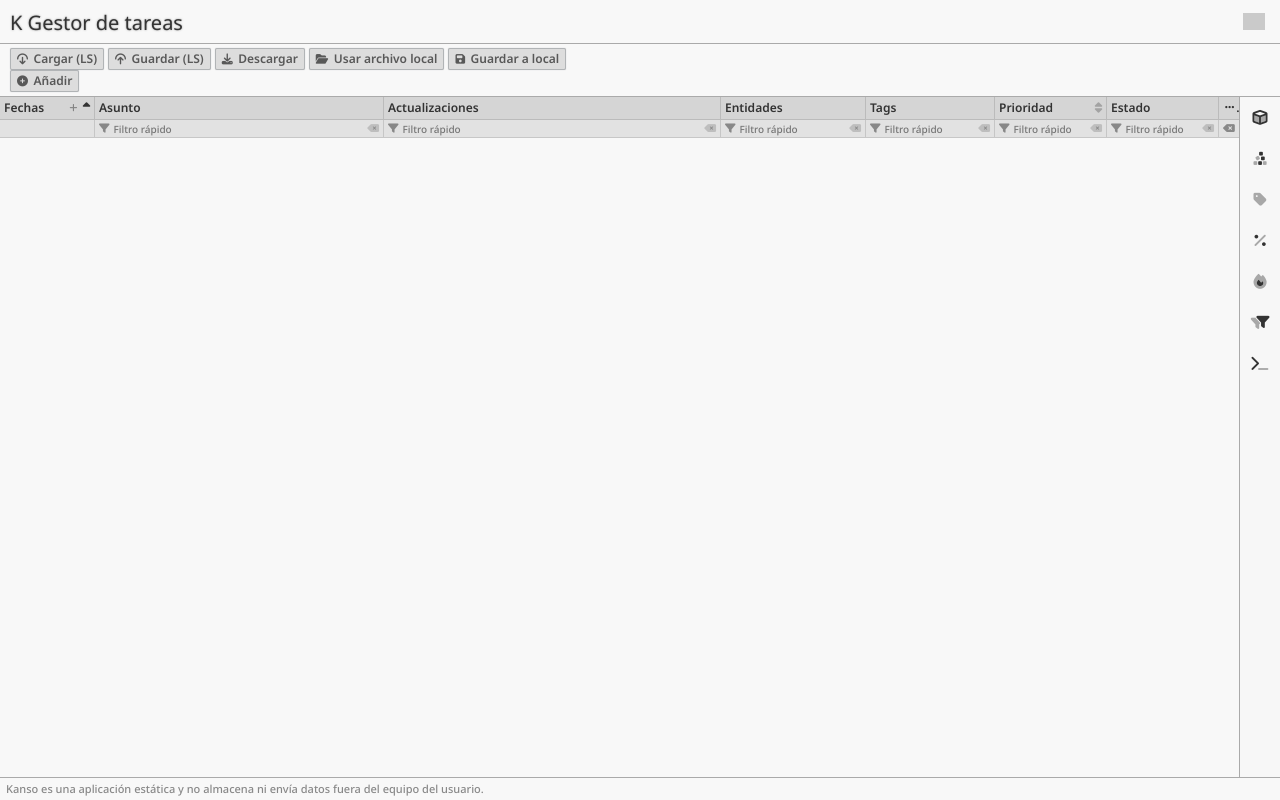
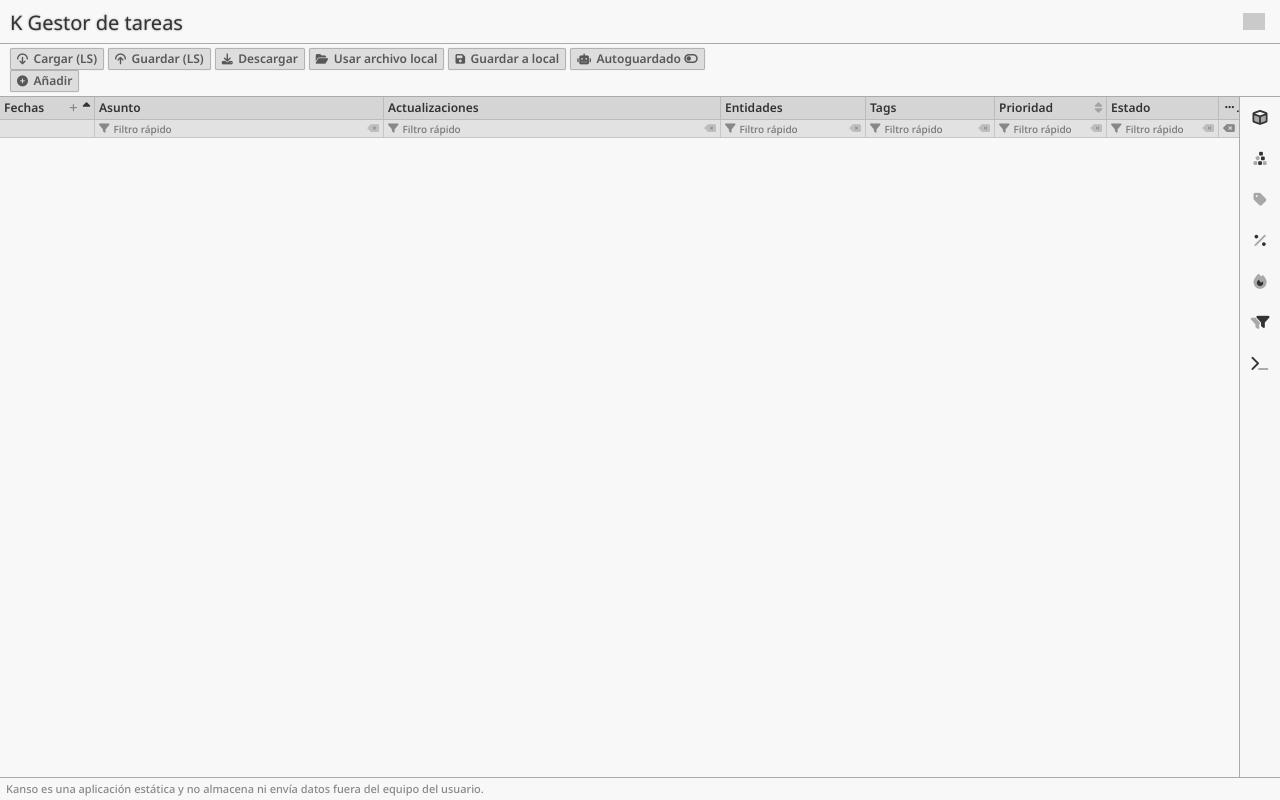
Before and after one commit to bumxu/kanso, a SvelteKit app: page /app in a window 1280 px wide. Built offline with nearby package versions, Linux system fonts and the light colour scheme; grey boxes are pictures that could not be loaded.

Commit message:
Autoguardado

```diff
--- a/src/lib/stores/store.j4.svelte.ts
+++ b/src/lib/stores/store.j4.svelte.ts
@@ -139,6 +139,7 @@ class J4Store {
 
     public async saveToFileHandler() {
         if (this.fileHandle !== null) {
+            console.log('Guardando datos en archivo local...');
             const raw = this.save();
             const writable = await this.fileHandle.createWritable();
             await writable.write(JSON.stringify(raw));
--- a/src/routes/app/+page.svelte
+++ b/src/routes/app/+page.svelte
@@ -13,7 +13,7 @@
     import { tagsStore } from '$lib/stores/tags.store.j4.svelte';
     import type { EntrySchema } from '$lib/types/j4_types';
     import { DateTime } from 'luxon';
-    import { onMount, tick } from 'svelte';
+    import { onDestroy, onMount, tick } from 'svelte';
     import { flip } from 'svelte/animate';
     import { appStore } from './appstate.store.svelte';
     import JEntry from './components/journal/JEntry.svelte';
@@ -57,6 +57,14 @@
     onMount(async () => {
         console.log('Iniciando Kanso...');
         // storeManager.loadFromLS();
+    });
+
+    onDestroy(() => {
+        console.log('Deteniendo Kanso...');
+        try {
+            clearInterval(autosaveInterval);
+        } catch (e) {
+        }
     });
 
     function applyFilters() {
@@ -195,6 +203,28 @@
         storeManager.saveToFileHandler();
     }
 
+    let autosaveEnabled = $state(false);
+    let autosaveInterval: number | null = null;
+    function toggleAutosave() {
+        if (!autosaveEnabled) {
+            if (!storeManager.isFileHandled) {
+                alert('No se ha abierto o seleccionado ningún archivo de datos local.');
+                return;
+            }
+            storeManager.saveToLS();
+            autosaveEnabled = true;
+            autosaveInterval = setInterval(() => {
+                storeManager.saveToFileHandler();
+            }, 60000) as unknown as number;
+        } else {
+            autosaveEnabled = false;
+            if (autosaveInterval) {
+                clearInterval(autosaveInterval);
+            }
+            autosaveInterval = null;
+        }
+    }
+
     function handleShowEntryContextMenu(ev: MouseEvent, entry: EntrySchema) {
         ev.stopPropagation();
         entryCtxMenuVisible = true;
@@ -267,9 +297,13 @@
             <Button icon="fas fa-download" onclick={saveToDownload}>Descargar</Button>
             <Button icon="fas fa-folder-open" onclick={loadFromFileHandler}>
                 Usar archivo local
-                {#if storeManager.isFileHandled}&nbsp;&nbsp;<i class="fas fa-check"></i>{/if}
+                {#if storeManager.isFileHandled}&nbsp;&nbsp;<i class="fas fa-check" style="color: #4ca67b"></i>{/if}
             </Button>
             <Button icon="fas fa-save" onclick={saveToFileHandler}>Guardar a local</Button>
+            <Button icon="fas fa-robot" onclick={toggleAutosave}>
+                Autoguardado
+                <i class="fas" class:fa-toggle-off={!autosaveEnabled} class:fa-toggle-on={autosaveEnabled} style:color={autosaveEnabled ? '#4ca67b' : null}></i>
+            </Button>
         </div>
         <div class="flex">
             <Button icon="fas fa-circle-plus" onclick={add}>Añadir</Button>
```
